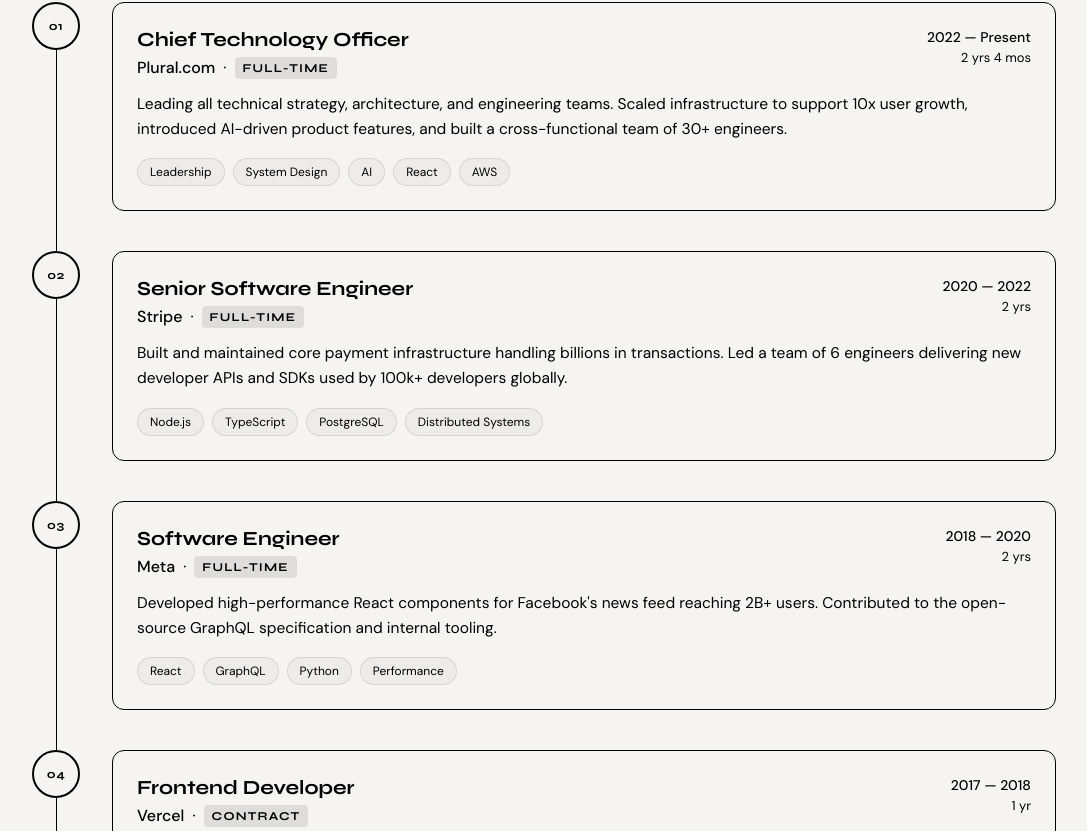
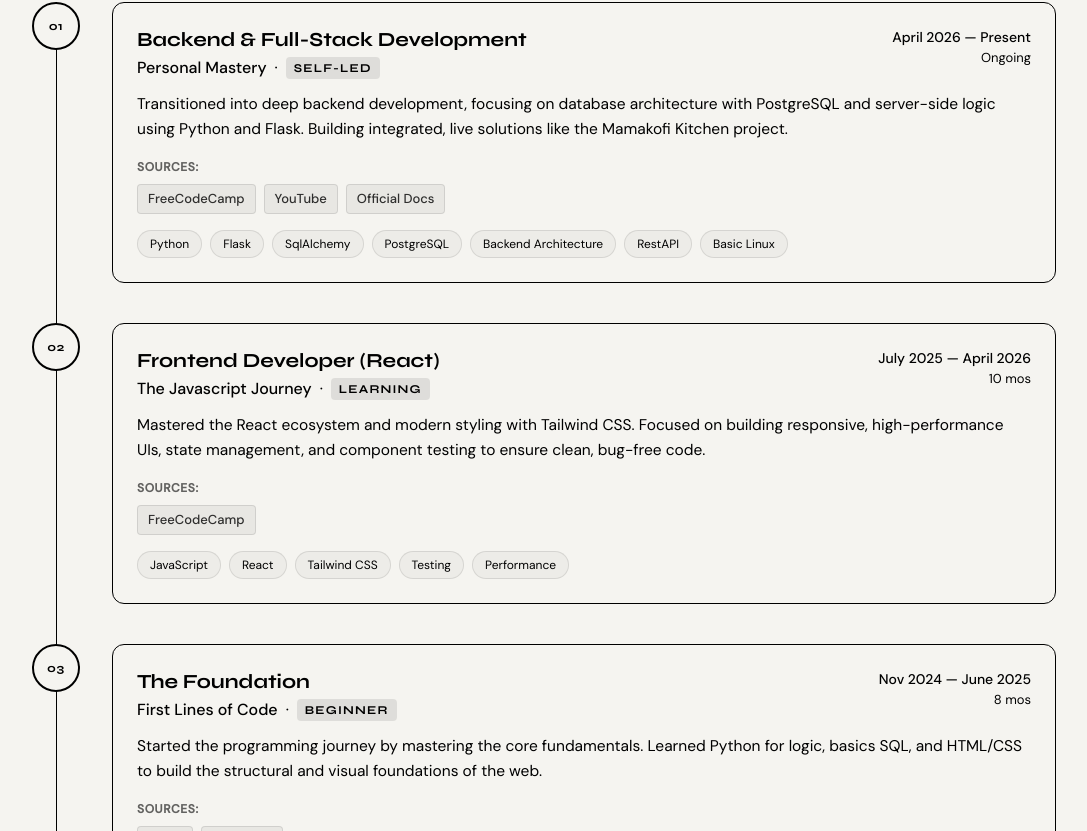
Before and after one commit to Codelearner01-mst/Personal-portfolio, a React app: page / in a window 1280 px wide. Shown: the part 2129-2960 px from the top of the page, without its empty margins (96-1183 px from the left). Built offline with nearby package versions, Linux system fonts and the light colour scheme; the HTML template or start-up script is replaced by a standard one.

Commit message:
feat: refactor journey and tech stack
- Replace Experience section with personal Journey milestones
- Add learning sources (FreeCodeCamp, Mimo, etc.)
- Replace TechStack emojis with Lucide icons
- Refine project card aesthetics

```diff
--- a/src/components/sections/Experience.jsx
+++ b/src/components/sections/Experience.jsx
@@ -1,42 +1,35 @@
 const experiences = [
   {
-    role: "Chief Technology Officer",
-    company: "Plural.com",
-    type: "Full-time",
-    period: "2022 — Present",
-    duration: "2 yrs 4 mos",
-    desc: "Leading all technical strategy, architecture, and engineering teams. Scaled infrastructure to support 10x user growth, introduced AI-driven product features, and built a cross-functional team of 30+ engineers.",
-    tags: ["Leadership", "System Design", "AI", "React", "AWS"],
+    role: "Backend & Full-Stack Development",
+    company: "Personal Mastery",
+    type: "Self-Led",
+    period: "April 2026 — Present",
+    duration: "Ongoing",
+    desc: "Transitioned into deep backend development, focusing on database architecture with PostgreSQL and server-side logic using Python and Flask. Building integrated, live solutions like the Mamakofi Kitchen project.",
+    sources: ["FreeCodeCamp", "YouTube", "Official Docs"],
+    tags: ["Python", "Flask", "SqlAlchemy", "PostgreSQL", "Backend Architecture", "RestAPI", "Basic Linux"],
     accent: "#000000",
   },
   {
-    role: "Senior Software Engineer",
-    company: "Stripe",
-    type: "Full-time",
-    period: "2020 — 2022",
-    duration: "2 yrs",
-    desc: "Built and maintained core payment infrastructure handling billions in transactions. Led a team of 6 engineers delivering new developer APIs and SDKs used by 100k+ developers globally.",
-    tags: ["Node.js", "TypeScript", "PostgreSQL", "Distributed Systems"],
+    role: "Frontend Developer (React)",
+    company: "The Javascript Journey",
+    type: "Learning",
+    period: "July 2025 — April 2026",
+    duration: "10 mos",
+    desc: "Mastered the React ecosystem and modern styling with Tailwind CSS. Focused on building responsive, high-performance UIs, state management, and component testing to ensure clean, bug-free code.",
+    sources: ["FreeCodeCamp"],
+    tags: ["JavaScript", "React", "Tailwind CSS", "Testing", "Performance"],
     accent: "#000000",
   },
   {
-    role: "Software Engineer",
-    company: "Meta",
-    type: "Full-time",
-    period: "2018 — 2020",
-    duration: "2 yrs",
-    desc: "Developed high-performance React components for Facebook's news feed reaching 2B+ users. Contributed to the open-source GraphQL specification and internal tooling.",
-    tags: ["React", "GraphQL", "Python", "Performance"],
-    accent: "#000000",
-  },
-  {
-    role: "Frontend Developer",
-    company: "Vercel",
-    type: "Contract",
-    period: "2017 — 2018",
-    duration: "1 yr",
-    desc: "Designed and built the initial version of the Vercel dashboard UI. Worked closely with the founding team to define the product's design language and component library.",
-    tags: ["Next.js", "React", "CSS", "Design Systems"],
+    role: "The Foundation",
+    company: "First Lines of Code",
+    type: "Beginner",
+    period: "Nov 2024 — June 2025",
+    duration: "8 mos",
+    desc: "Started the programming journey by mastering the core fundamentals. Learned Python for logic, basics SQL, and HTML/CSS to build the structural and visual foundations of the web.",
+    sources: ["Mimo", "SoloLearn"],
+    tags: ["Python", "HTML", "CSS", "Web Fundamentals", "SQL"],
     accent: "#000000",
   },
 ];
@@ -51,7 +44,7 @@
             <span className="absolute top-0 left-1/2 -translate-x-1/2 font-display text-[82px] leading-none text-ink/[0.04] tracking-widest select-none whitespace-nowrap pointer-events-none">
               05
             </span>
-            <h2 className="font-heading text-4xl font-extrabold relative">Work Experience</h2>
+            <h2 className="font-heading text-4xl font-extrabold relative">My Journey</h2>
           </div>
           <p className="text-muted text-[17px] mt-3">The journey that shaped my craft</p>
         </div>
@@ -99,6 +92,18 @@
 
                   <p className="text-[15.5px] leading-relaxed text-muted mb-4">{exp.desc}</p>
 
+                  {/* Sources */}
+                  <div className="mb-4">
+                    <span className="text-[12px] font-bold uppercase tracking-wider text-muted/60 block mb-2">Sources:</span>
+                    <div className="flex flex-wrap gap-2">
+                      {exp.sources.map((s) => (
+                        <span key={s} className="text-[13px] font-medium text-ink/80 bg-ink/[0.05] px-2.5 py-1 rounded border border-ink/10">
+                          {s}
+                        </span>
+                      ))}
+                    </div>
+                  </div>
+
                   <div className="flex flex-wrap gap-2">
                     {exp.tags.map((t) => (
                       <span
--- a/src/components/sections/Projects.jsx
+++ b/src/components/sections/Projects.jsx
@@ -125,7 +125,7 @@
           {shown.map((p) => (
             <div
               key={p.title}
-              className="bg-paper border border-border rounded-xl overflow-hidden hover:-translate-y-1 hover:shadow-xl transition-all duration-250"
+              className="bg-paper border border-border rounded-xl overflow-hidden hover:-translate-y-1 hover:shadow-lg transition-all duration-300"
             >
               {/* Thumbnail */}
               <div className="relative h-44 bg-ink/[0.06] border-b border-border overflow-hidden shrink-0">
--- a/src/components/sections/TechStack.jsx
+++ b/src/components/sections/TechStack.jsx
@@ -1,31 +1,43 @@
+import {
+  Atom,
+  Palette,
+  Terminal,
+  Zap,
+  Link,
+  Database,
+  Cloud,
+  GitBranch,
+  Code2
+} from "lucide-react";
+
 const stack = [
   {
     category: "Frontend", tools: [
-      { name: "React", emoji: "⚛️" },
-      { name: "Tailwind", emoji: "🎨" },
+      { name: "React", icon: Atom },
+      { name: "Tailwind", icon: Palette },
     ]
   },
   {
     category: "Backend", tools: [
-      { name: "Python", emoji: "🐍" },
-      { name: "FastAPI", emoji: "⚡" },
-      { name: "REST APIs", emoji: "🔗" },
+      { name: "Python", icon: Terminal },
+      { name: "FastAPI", icon: Zap },
+      { name: "REST APIs", icon: Link },
     ]
   },
   {
     category: "Database", tools: [
-      { name: "PostgreSQL", emoji: "🐘" },
+      { name: "PostgreSQL", icon: Database },
     ]
   },
   {
     category: "DevOps & Cloud", tools: [
-      { name: "Vercel", emoji: "▲" },
+      { name: "Vercel", icon: Cloud },
     ]
   },
   {
     category: "AI & Tools", tools: [
-      { name: "Git", emoji: "🌿" },
-      { name: "VS Code", emoji: "💻" },
+      { name: "Git", icon: GitBranch },
+      { name: "VS Code", icon: Code2 },
     ]
   },
 ];
@@ -65,7 +77,7 @@
                     key={tool.name}
                     className="flex items-center gap-2.5 px-4 py-2.5 rounded-lg border border-paper/10 bg-paper/5 hover:bg-accent hover:border-accent hover:text-ink transition-all duration-200 cursor-default group"
                   >
-                    <span className="text-[18px] leading-none">{tool.emoji}</span>
+                    <tool.icon className="w-5 h-5 text-paper/60 group-hover:text-ink transition-colors duration-200" strokeWidth={1.5} />
                     <span className="font-heading text-[14px] font-bold tracking-wide text-paper/70 group-hover:text-ink transition-colors duration-200">
                       {tool.name}
                     </span>
--- a/src/data/portfolio.js
+++ b/src/data/portfolio.js
@@ -15,8 +15,8 @@
   avatar: Avatar,
   socials: {
     github: "https://github.com/Codelearner01-mst/",
-    twitter: "https://twitter.com",
-    linkedin: "https://linkedin.com",
+    twitter: "https://x.com/KwabenaPau17743",
+    linkedin: "https://linkedin.com/in/paul-archer-8432603b7",
     email: "mailto:kwabenap603@gmail.com",
   },
   resume: "/resume.pdf",
```
